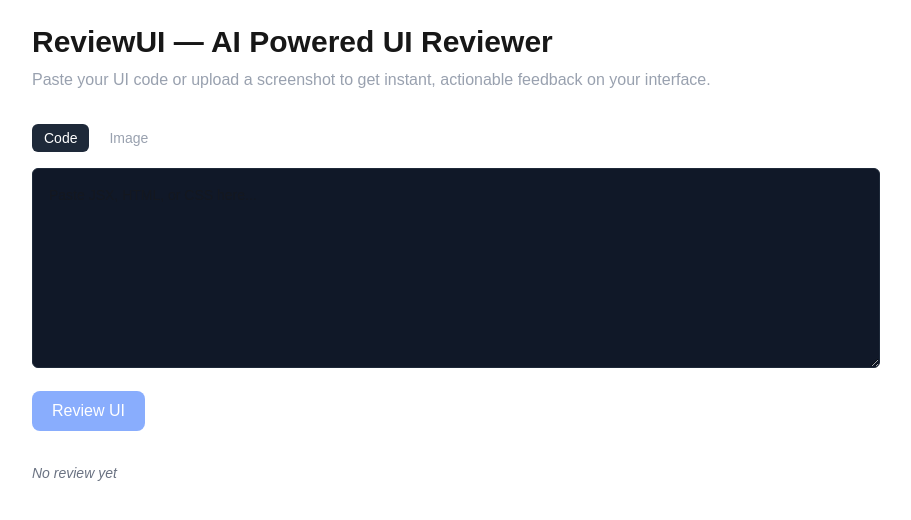
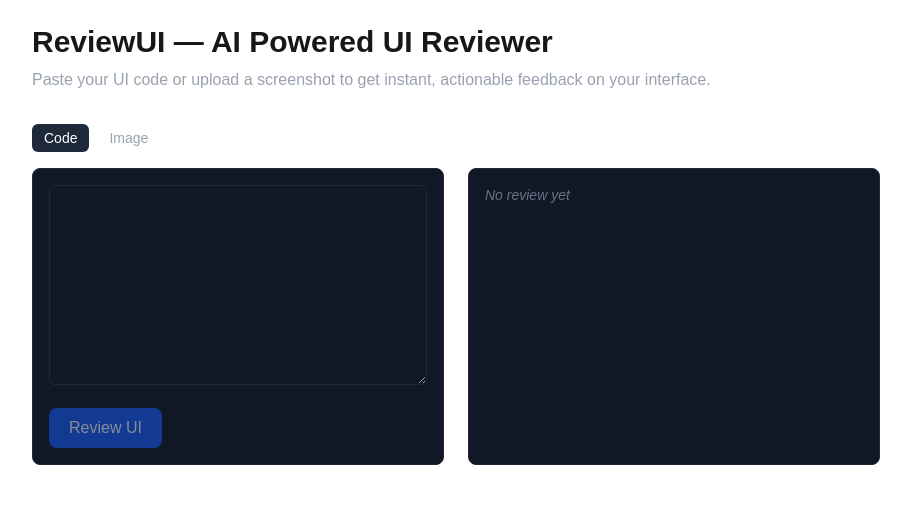
Before and after one commit to codingwolf-at/ai-ui-reviewer, a Next.js app: page / in a window 1280 px wide. Shown: the top 520 px of the page, without its empty margins (184-1095 px from the left). Built offline with nearby package versions, Linux system fonts and the light colour scheme.

Commit message:
Refactor Home component layout to enhance UI structure and styling. Introduce rounded sections for AI input and output, improving visual separation and user experience. Maintain existing functionality while updating styles for better clarity and organization.

```diff
--- a/src/app/page.tsx
+++ b/src/app/page.tsx
@@ -104,8 +104,10 @@ export default function Home() {
                 onChange={handleTabs}
             />
 
+            <div className="grid grid-cols-1 lg:grid-cols-2 gap-6">
+
                 {/* AI Input */}
-            <section className="space-y-4">
+                <section className="rounded-lg border border-gray-800 bg-gray-900 p-4 space-y-4">
                     {inputMode === "code" ? (
                         <CodeInput
                             value={code}
@@ -133,7 +135,7 @@ export default function Home() {
                 </section>
 
                 {/* AI Output */}
-            <section className="grid gap-4">
+                <section className="grid gap-4 rounded-lg border border-gray-800 bg-gray-900 p-4 space-y-4">
                     {loading && (
                         <>
                             <SkeletonCard />
@@ -173,6 +175,7 @@ export default function Home() {
                         </p>
                     )}
                 </section>
+            </div>
         </main>
     );
 }
```
Lines whose indentation alone changed are shown as unchanged.
